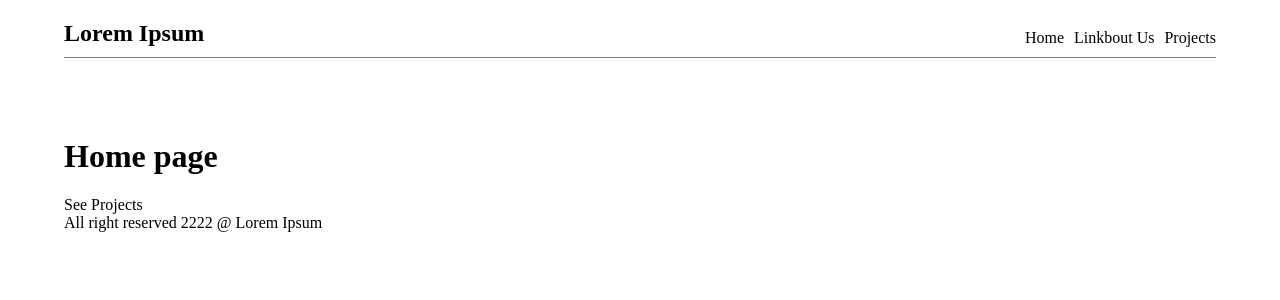
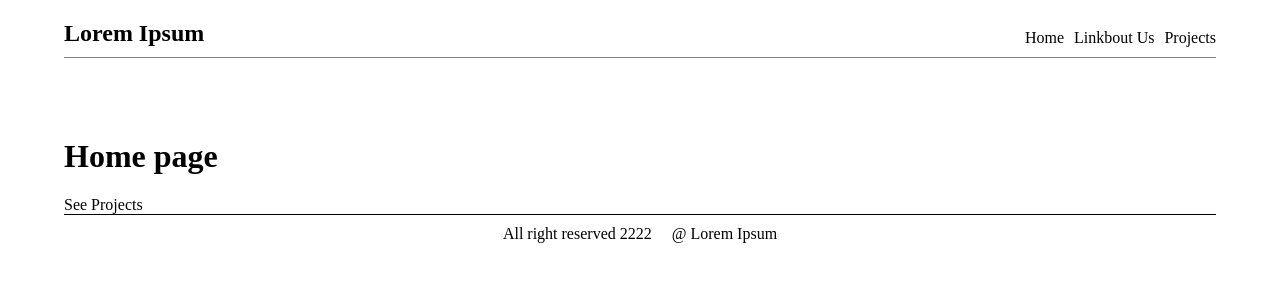
Before and after one commit to 0x4bd0/nextJs-trial-project, a Next.js app: page / in a window 1280 px wide. Shown: the top 300 px of the page. Built offline with nearby package versions, Linux system fonts and the light colour scheme.

Commit message:
styling footer

```diff
--- a/components/footer.js
+++ b/components/footer.js
@@ -1,7 +1,8 @@
 const Footer = () => {
     return (
         <div className="footer">
-            All right reserved  2222 @ Lorem Ipsum
+          <p>All right reserved  2222</p>
+          <p>@ Lorem Ipsum</p>
         </div>
      );
 }
--- a/styles/globals.css
+++ b/styles/globals.css
@@ -29,8 +29,6 @@ nav {
     align-items: flex-end;
     border-bottom: 1px solid grey;
 }
-
-
 nav .logo {
   margin-right: auto;
   font-weight: bold;
@@ -47,3 +45,14 @@ nav .links {
 .links a {
 margin-left: 10px;
 }
+
+.footer {
+  display: flex;
+    justify-content: center;
+    align-content: center;
+    border-top: 1px solid black;
+}
+
+.footer p {
+  margin : 10px
+}
```
